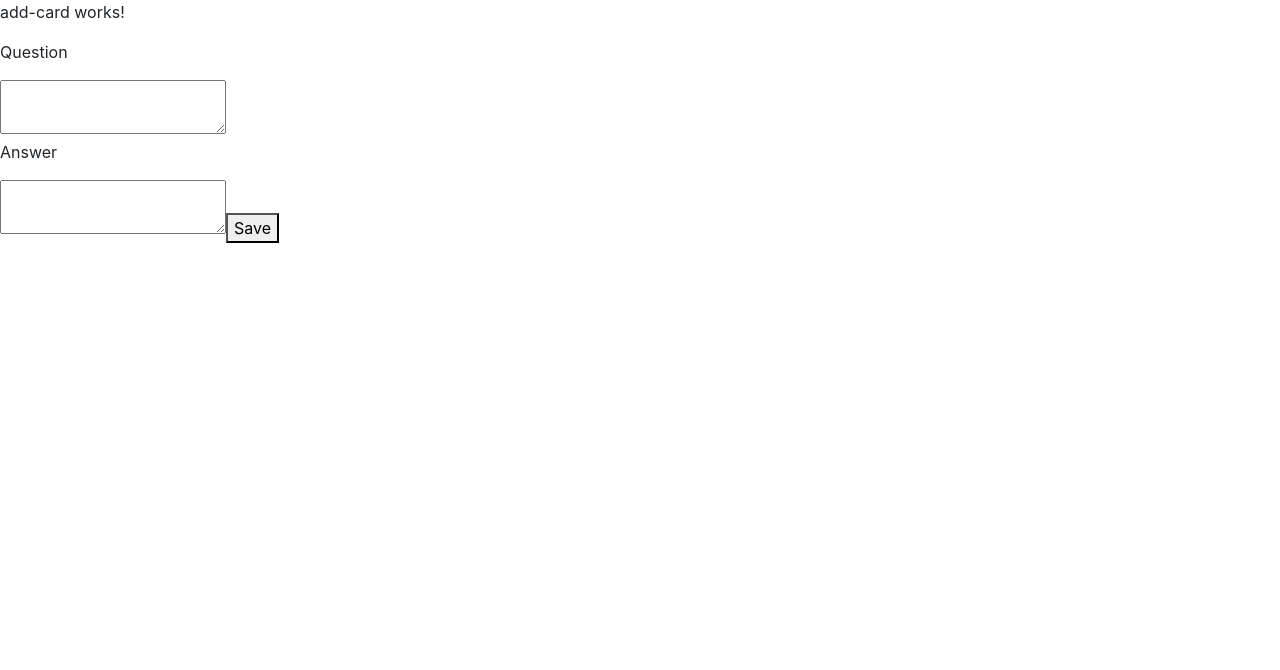
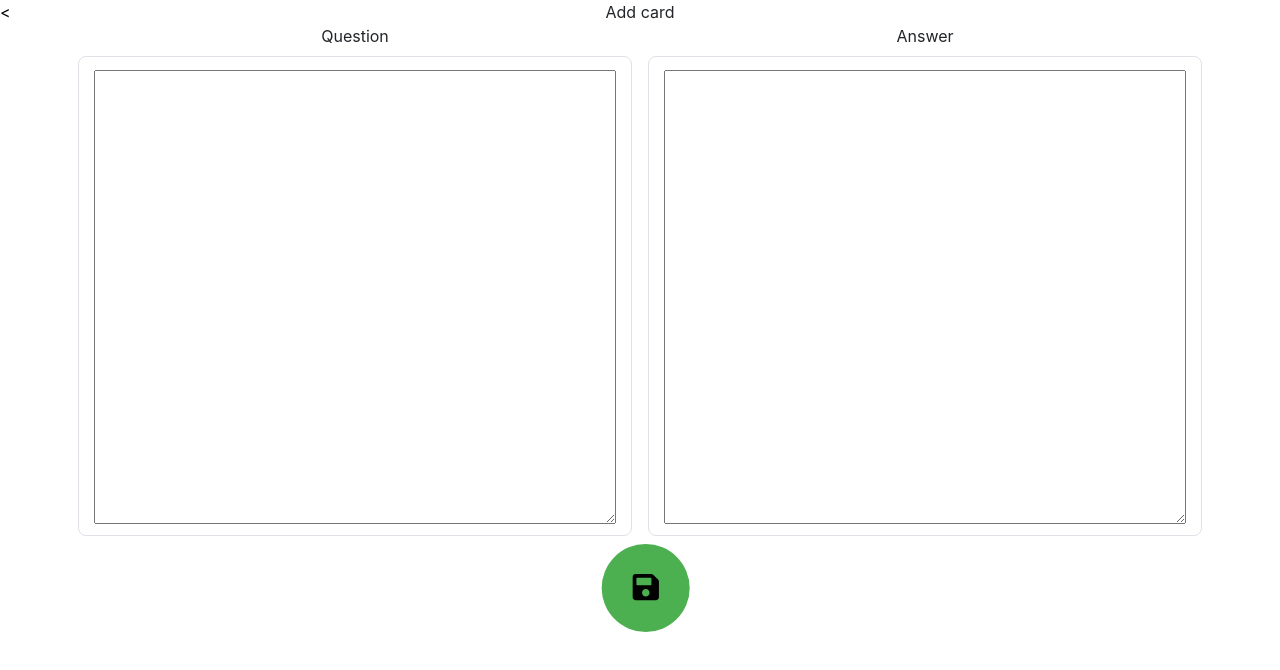
Before and after one commit to nurek-mateusz/Flashcards, an Angular app in the folder client/flashcards/: page /add in a window 1280 px wide. Shown: the top 670 px of the page. Built offline with nearby package versions, Linux system fonts and the light colour scheme.

Commit message:
Add CSS for the add card module.

```diff
--- a/client/flashcards/src/app/add-card/add-card.component.css
+++ b/client/flashcards/src/app/add-card/add-card.component.css
@@ -0,0 +1,65 @@
+.parent {
+    display: flex;
+}
+
+.left, .right {
+    flex: 1;
+    cursor: pointer;
+}
+
+.back-button-arrow {
+    color: black;
+}
+
+.back-button-text {
+    color: white;
+}
+
+.back-button-arrow:hover {
+    color: dodgerblue;
+}
+
+.back-button-text:hover {
+    color: black;
+}
+
+.border {
+    margin: 0.5rem;
+    height: 30rem;
+    border: .1rem solid black;
+    border-radius: .5rem;
+}
+
+.fill-parent {
+    width: 100%;
+    height: 95%;
+    margin-top: 2.5%;
+}
+
+.text-align-center {
+    text-align: center;
+}
+
+.save-button {
+    border-radius: 100%;
+    background-color: #4CAF50;
+    color: black;
+    padding: 1.3rem;
+    text-align: center;
+    font-size: 30px;
+    cursor: pointer;
+    width: 5.5rem;
+    height: 5.5rem;
+}
+
+.save-button:hover {
+    background-color: rgba(76, 175, 79, 0.7);
+}
+
+.center-content {
+    position: absolute;
+    left: 50%;
+    -moz-transform: translateX(-50%);
+    -webkit-transform: translateX(-50%);
+    transform: translateX(-50%);
+}
--- a/client/flashcards/src/app/add-card/add-card.component.html
+++ b/client/flashcards/src/app/add-card/add-card.component.html
@@ -1,11 +1,29 @@
-<p>
-  add-card works!
-</p>
+<div class="parent">
+  <div class="left" [routerLink]="['/box']">
+    <div>
+      <span class="back-button-arrow">&lt;<span class="back-button-text"> Dashboard</span></span>
+    </div>
+  </div>
+  <div class="center">Add card</div>
+  <div class="right"></div>
+</div>
 
-<p>Question</p>
-<textarea #question></textarea>
-
-<p>Answer</p>
-<textarea #answer></textarea>
-
-<button (click)="saveCard(question.value, answer.value)">Save</button>
+<div class="container">
+  <div class="row">
+    <div class="col-sm text-align-center">Question</div>
+    <div class="col-sm text-align-center">Answer</div>
+  </div>
+  <div class="row">
+    <div class="col-sm border">
+      <textarea #question class="fill-parent"></textarea>
+    </div>
+    <div class="col-sm border">
+      <textarea #answer class="fill-parent"></textarea>
+    </div>
+  </div>
+  <div class="row justify-content-center">
+    <div class="col-sm-1 center-content">
+      <div class="save-button" (click)="saveCard(question.value, answer.value)"><fa-icon [icon]="save"></fa-icon></div>
+    </div>
+  </div>
+</div>
--- a/client/flashcards/src/app/add-card/add-card.component.ts
+++ b/client/flashcards/src/app/add-card/add-card.component.ts
@@ -1,6 +1,7 @@
 import { Component, OnInit } from '@angular/core';
 import { CardService } from '../shared/card.service';
 import { Card } from '../shared/card.model';
+import { faSave } from '@fortawesome/free-solid-svg-icons';
 
 @Component({
   selector: 'app-add-card',
@@ -9,6 +10,8 @@ import { Card } from '../shared/card.model';
   styleUrls: ['./add-card.component.css']
 })
 export class AddCardComponent implements OnInit {
+
+  save = faSave;
 
   constructor(private cardService: CardService) { }
 
--- a/client/flashcards/src/app/box/box.component.css
+++ b/client/flashcards/src/app/box/box.component.css
@@ -33,13 +33,17 @@
 }
 
 .green-button {
+    border-radius: 100%;
     background-color: #4CAF50;
-    margin: .5rem;
-    padding: .3rem;
-    border-radius: .5rem;
+    color: black;
+    padding: 1.3rem;
+    text-align: center;
+    font-size: 30px;
     cursor: pointer;
+    width: 5.5rem;
+    height: 5.5rem;
 }
 
 .green-button:hover {
-    background-color: greenyellow;
+    background-color: rgba(76, 175, 79, 0.7);
 }
--- a/client/flashcards/src/app/box/box.component.html
+++ b/client/flashcards/src/app/box/box.component.html
@@ -6,5 +6,5 @@
   <div class="box" [routerLink]="['/learn/5']">Box 5</div>
 </div>
 <div class="container">
-  <div class="green-button" [routerLink]="['/add']">Add flashcard</div>
+  <div class="green-button" [routerLink]="['/add']"><fa-icon [icon]="plus"></fa-icon></div>
 </div>
--- a/client/flashcards/src/app/box/box.component.ts
+++ b/client/flashcards/src/app/box/box.component.ts
@@ -1,4 +1,5 @@
 import { Component, OnInit } from '@angular/core';
+import { faPlus } from '@fortawesome/free-solid-svg-icons';
 
 @Component({
   selector: 'app-box',
@@ -7,6 +8,8 @@ import { Component, OnInit } from '@angular/core';
 })
 export class BoxComponent implements OnInit {
 
+  plus = faPlus;
+
   constructor() { }
 
   ngOnInit() {
```
